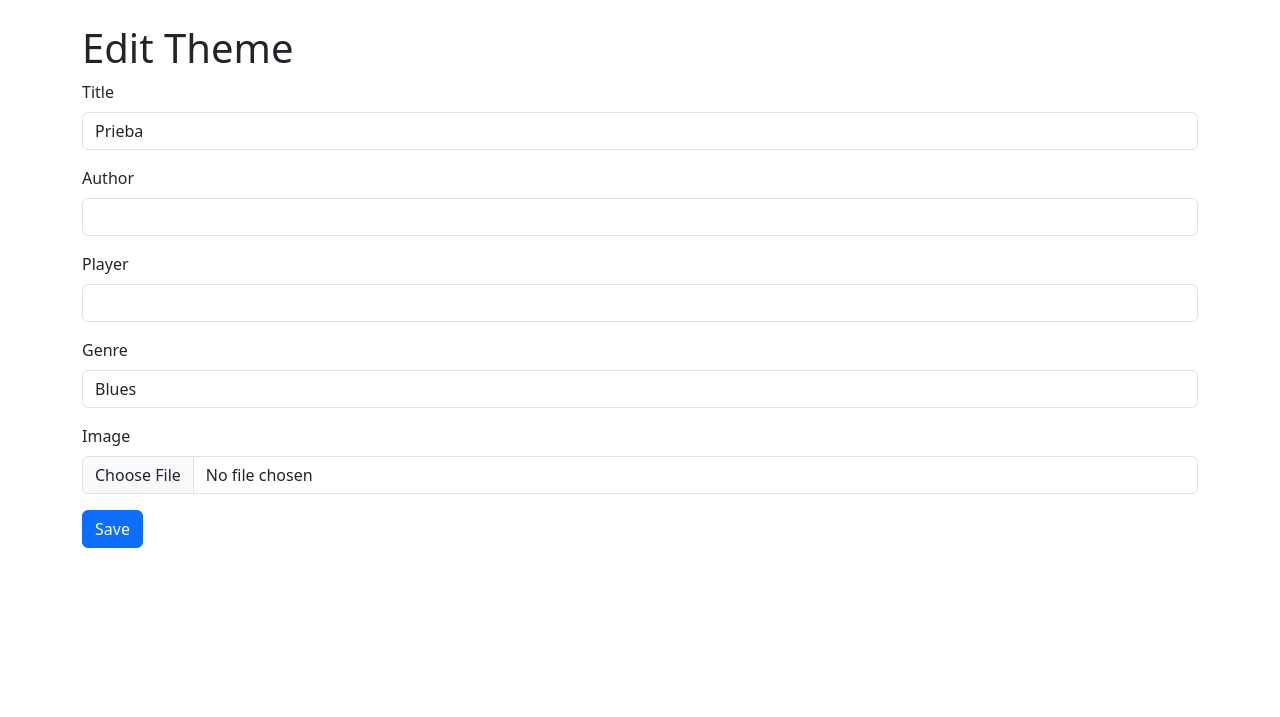
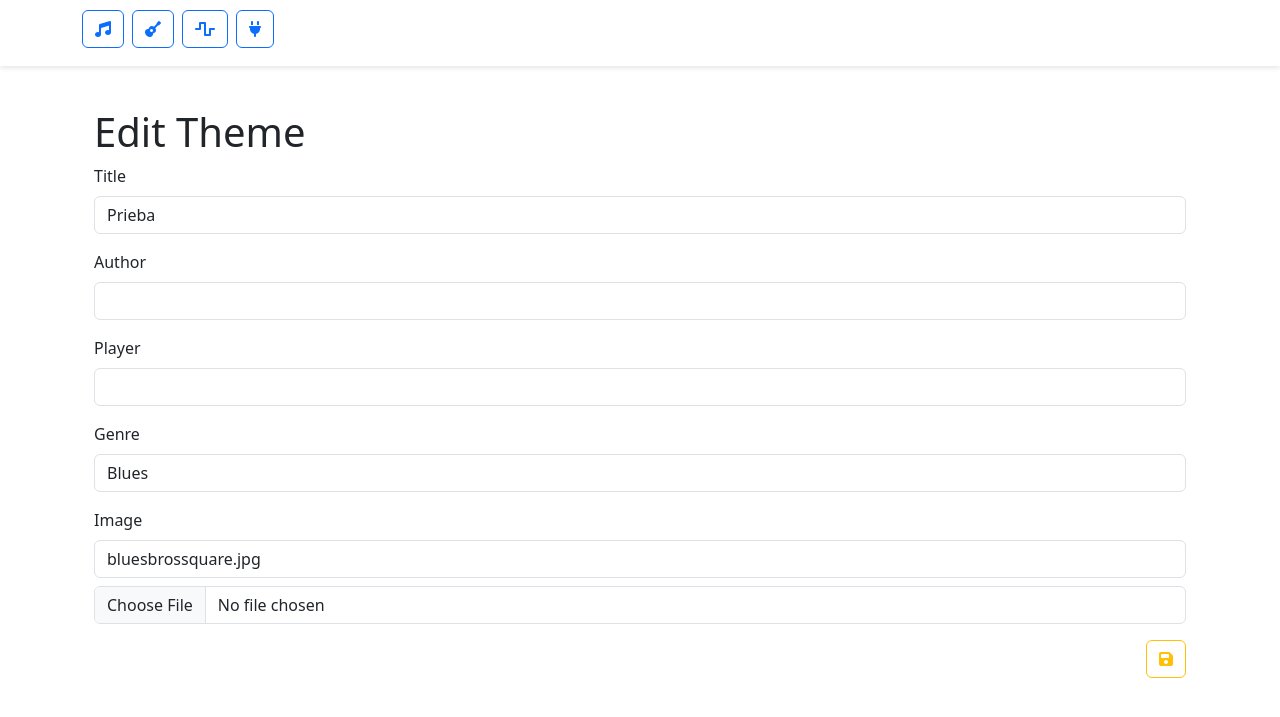
Before and after one commit to llucbrell/pyjama, a Flask app: page /themes/edit/1 in a window 1280 px wide. Shown: the top 717 px of the page. Run offline with Flask 3, Linux system fonts and the light colour scheme; data comes from the database, SQL or seed files in the repository; both versions use the stored data as it was after the commit; some libraries are stand-ins or nearby versions.

Commit message:
finished aestetics and added some images, pending error pages and icon

```diff
--- a/templates/edit_theme.html
+++ b/templates/edit_theme.html
@@ -1,38 +1,35 @@
-<!DOCTYPE html>
-<html lang="en">
-<head>
-    <meta charset="UTF-8">
-    <meta name="viewport" content="width=device-width, initial-scale=1.0">
-    <title>Edit Theme</title>
-    <link href="{{ url_for('static', filename='css/bootstrap.min.css') }}" rel="stylesheet">
-</head>
-<body>
+{% extends "base.html" %}
+
+{% block content %}
+
     <div class="container">
         <h1 class="mt-4">Edit Theme</h1>
         <form method="post" enctype="multipart/form-data">
             <div class="mb-3">
                 <label for="title" class="form-label">Title</label>
-                <input type="text" class="form-control" id="title" name="title" value="{{ theme.title }}" required>
+                <input type="text" class="form-control" id="title" name="title" value="{{ theme.title  or ''}}" required>
             </div>
             <div class="mb-3">
                 <label for="author" class="form-label">Author</label>
-                <input type="text" class="form-control" id="author" name="author" value="{{ theme.author }}">
+                <input type="text" class="form-control" id="author" name="author" value="{{ theme.author or '' }}">
             </div>
             <div class="mb-3">
                 <label for="player" class="form-label">Player</label>
-                <input type="text" class="form-control" id="player" name="player" value="{{ theme.player }}">
+                <input type="text" class="form-control" id="player" name="player" value="{{ theme.player or ''}}">
             </div>
             <div class="mb-3">
                 <label for="genre" class="form-label">Genre</label>
-                <input type="text" class="form-control" id="genre" name="genre" value="{{ theme.genre }}">
+                <input type="text" class="form-control" id="genre" name="genre" value="{{ theme.genre or ''}}">
             </div>
             <div class="mb-3">
                 <label for="image" class="form-label">Image</label>
-                <input type="file" class="form-control" id="image" name="image">
+                <input type="text" class="form-control" id="image-url" name="image-url" value="{{ theme.image or ''}}">
+                <input type="file" class="form-control mt-2" id="image" name="image">
             </div>
-            <button type="submit" class="btn btn-primary">Save</button>
+            <button type="submit" class="btn btn-outline-warning btn-md" style="float: right;"><i class="fa-solid fa-floppy-disk"></i></button>
         </form>
     </div>
-    <script src="{{ url_for('static', filename='js/bootstrap.bundle.min.js') }}"></script>
-</body>
-</html>
+
+
+
+{% endblock %}
--- a/templates/samplers.html
+++ b/templates/samplers.html
@@ -20,10 +20,10 @@
                         <td>
                             <form method="post" action="{{ url_for('samplers.edit_sampler', sampler_id=sampler.id) }}" style="display:inline;">
                                 <input type="text" name="name" value="{{ sampler.name }}" class="mt-2" required>
-                                <button type="submit" class="btn btn-outline-warning btn-sm mt-2"><i class="fa-solid fa-floppy-disk"></i></button>
+                                <button type="submit" class="btn btn-outline-warning btn-md mt-2"><i class="fa-solid fa-floppy-disk"></i></button>
                             </form>
-                            <a href="{{ url_for('jam_test.jam_test', sampler_id=sampler.id) }}" class="btn btn-outline-info btn-sm mt-2"><i class="fa-solid fa-ear-listen"></i></a>
-                            <a href="{{ url_for('samplers.delete_sampler', sampler_id=sampler.id) }}" class="btn btn-outline-danger btn-sm mt-2"><i class="fa-solid fa-trash"></i></a>
+                            <a href="{{ url_for('jam_test.jam_test', sampler_id=sampler.id) }}" class="btn btn-outline-info btn-md mt-2"><i class="fa-solid fa-ear-listen"></i></a>
+                            <a href="{{ url_for('samplers.delete_sampler', sampler_id=sampler.id) }}" class="btn btn-outline-danger btn-md mt-2"><i class="fa-solid fa-trash"></i></a>
                             </td>
                         <td>{{ sampler.filename }}</td>
                     </tr>
```
Also changed, not shown: templates/list_instruments.html (+8 -4 lines), templates/manage_instruments.html (+15 -14 lines), pyjama_data.db, static/images/icon_with_white_background.png (added), static/images/sint_1.webp (added), static/images/sint_2.webp (added), static/images/synt_3.webp (added), static/images/synt_4.webp (added), static/images/synt_5.webp (added), static/images/synt_6.webp (added).
